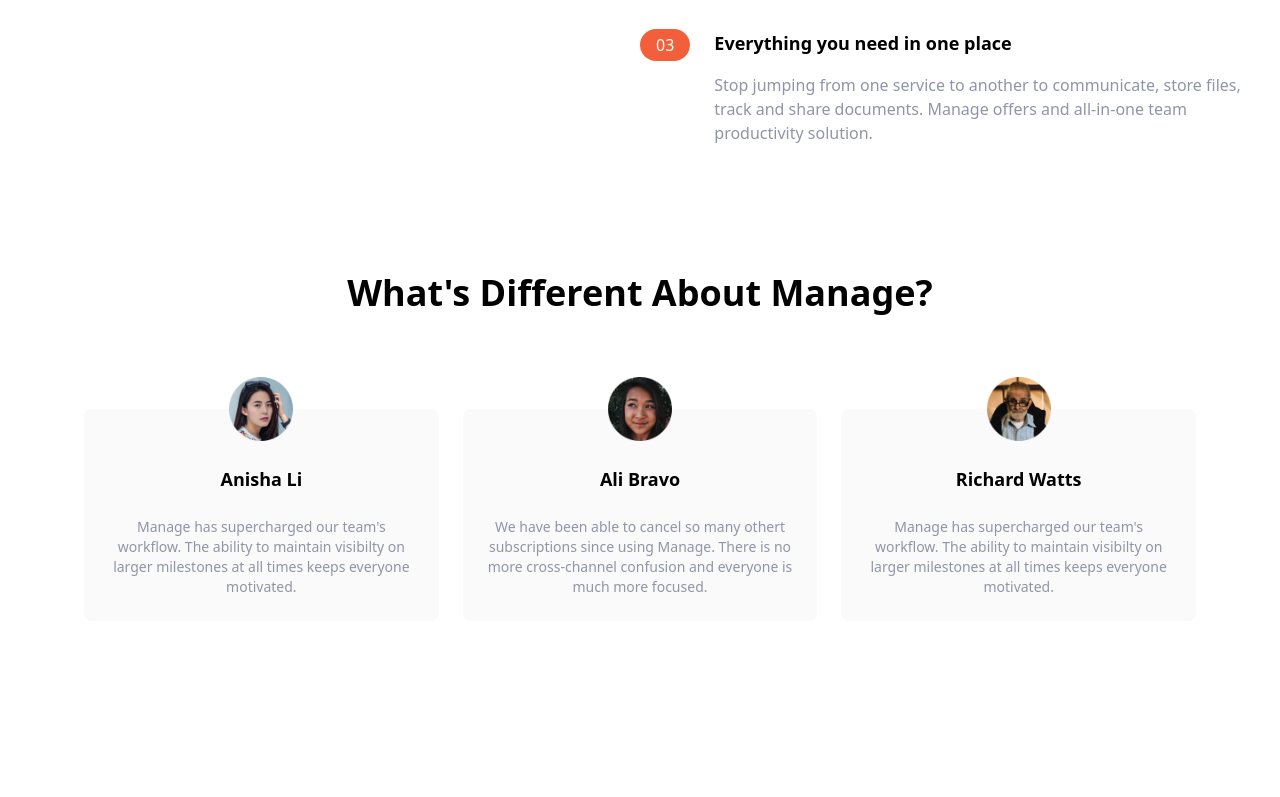
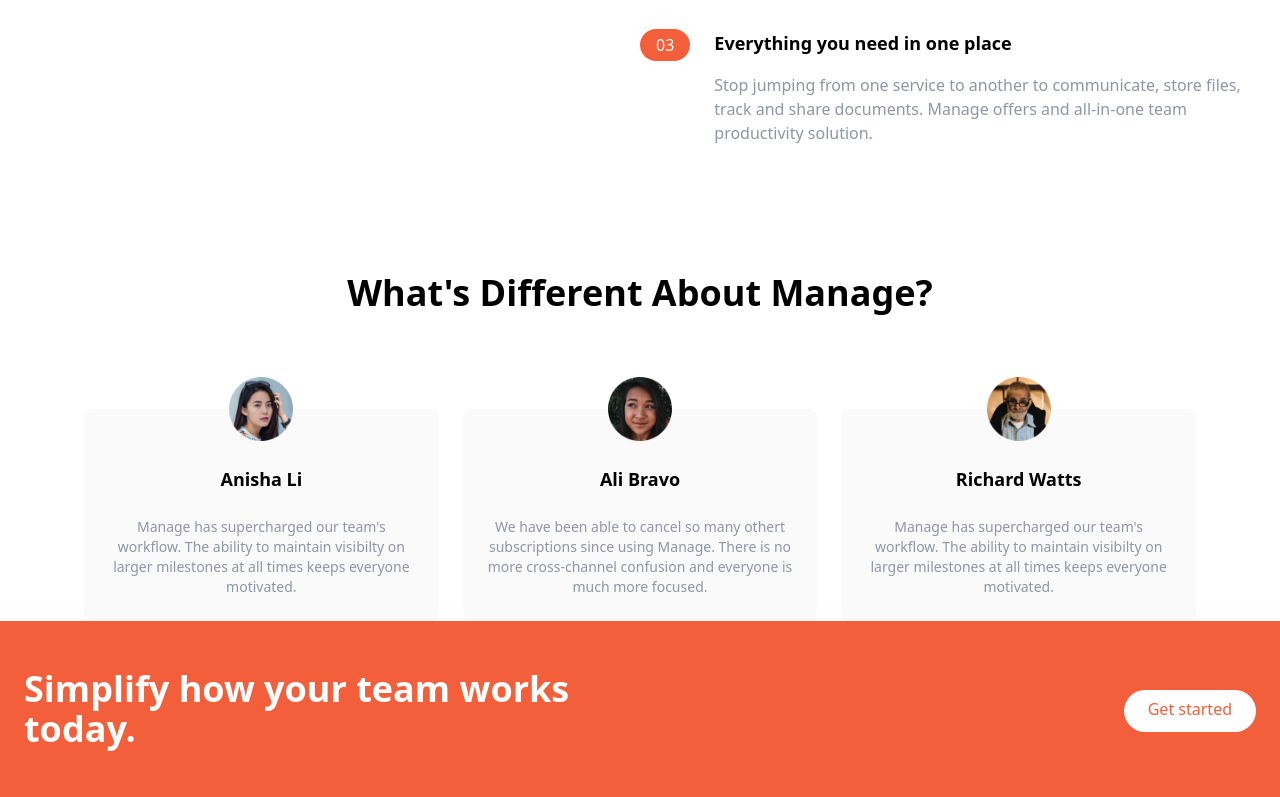
Before and after one commit to Udeme98/Manage, a website: page index.html in a window 1280 px wide. Shown: the part 964-1761 px from the top of the page. Before the commit the page ends 1585 px from the top, so only its background shows below. Drawn offline with Linux system fonts and the light colour scheme.

Commit message:
added the cta section

```diff
--- a/index.html
+++ b/index.html
@@ -214,5 +214,25 @@
         </div>
       </div>
     </section>
+
+    <!--CTA Section-->
+    <section id="cta" class="bg-brightRed">
+      <div
+        class="container flex flex-col items-center justify-between px-6 py-24 mx-auto space-y-12 md:py-12 md:flex-row md:space-y-0"
+      >
+        <h2
+          class="text-5xl font-bold leading-tight text-center text-white md:text-4xl md:max-w-xl md:text-left"
+        >
+          Simplify how your team works today.
+        </h2>
+        <div>
+          <a
+            href="#"
+            class="p-3 px-6 pt-2 text-brightRed bg-white rounded-full baseline hover:bg-gray-500"
+            >Get started</a
+          >
+        </div>
+      </div>
+    </section>
   </body>
 </html>
```
Also changed, not shown: css/main.css.
